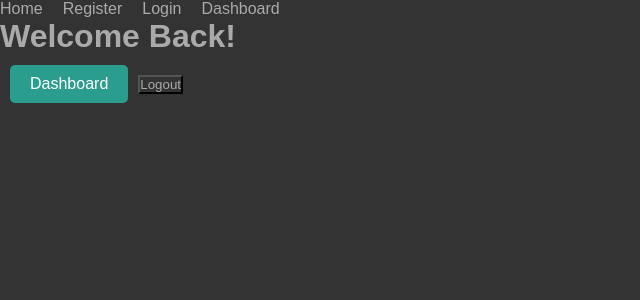
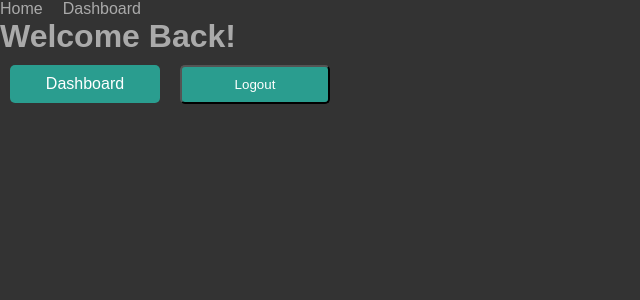
Before and after one commit to Joona374/scoring-app-3, a React (Vite) app in the folder scoring-frontend/: page / in a window 1280 px wide. Shown: the top 300 px of the page, without its empty margins (0-640 px from the left). Built offline with nearby package versions, Linux system fonts and the light colour scheme; no server answers; sample sign-in values are in the browser's storage.

Commit message:
Implemented navbar

```diff
--- a/scoring-frontend/src/components/navbar/Navbar.jsx
+++ b/scoring-frontend/src/components/navbar/Navbar.jsx
@@ -1,21 +1,31 @@
 import "./Navbar.css";
+import { useContext } from "react";
+import AuthContext from "../../auth/AuthContext";
 
 export default function Navbar() {
+  const { isLoggedIn } = useContext(AuthContext);
+
   return (
     <nav>
       <ul>
         <li>
           <a href="/">Home</a>
         </li>
+        {!isLoggedIn ? (
+          <>
+            {" "}
             <li>
               <a href="/register">Register</a>
             </li>
             <li>
               <a href="/login">Login</a>
             </li>
+          </>
+        ) : (
           <li>
             <a href="/dashboard">Dashboard</a>
           </li>
+        )}
       </ul>
     </nav>
   );
--- a/scoring-frontend/src/pages/Dashboard/Dashboard.jsx
+++ b/scoring-frontend/src/pages/Dashboard/Dashboard.jsx
@@ -1,9 +1,12 @@
 import { Link } from "react-router-dom";
 
 export default function Dashboard() {
+  const username = "User";
+
   return (
     <div>
       <h1>Dashboard</h1>
+      <h3>Welcome {username}</h3>
       <Link to="/">Home</Link>
     </div>
   );
--- a/scoring-frontend/src/pages/Home/Home.css
+++ b/scoring-frontend/src/pages/Home/Home.css
@@ -2,6 +2,8 @@
 
 .home-button {
   padding: 10px 20px;
+  width: 150px;
+  text-align: center;
   background-color: #2a9d8f;
   color: white;
   text-decoration: none;
@@ -13,5 +15,4 @@
 .home-buttons {
   display: flex;
   flex-direction: column;
-  align-items: center;
 }
--- a/scoring-frontend/src/pages/Home/Home.jsx
+++ b/scoring-frontend/src/pages/Home/Home.jsx
@@ -25,7 +25,9 @@ export default function Home() {
           <Link to="/dashboard" className="home-button">
             Dashboard
           </Link>
-          <button onClick={logout}>Logout</button>
+          <button onClick={logout} className="home-button">
+            Logout
+          </button>
         </>
       )}
     </div>
--- a/scoring-frontend/src/pages/Register/Register.jsx
+++ b/scoring-frontend/src/pages/Register/Register.jsx
@@ -2,7 +2,10 @@ import { useState } from "react";
 import "./Register.css";
 import { useNavigate } from "react-router-dom";
 
+console.log("Loaded env:", import.meta.env);
+
 const BACKEND_URL = import.meta.env.VITE_BACKEND_URL;
+console.log(BACKEND_URL);
 
 export default function Register() {
   const [username, setUsername] = useState("");
```
Lines whose indentation alone changed are shown as unchanged.
